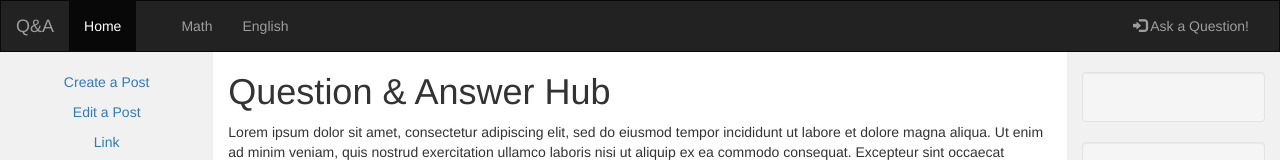
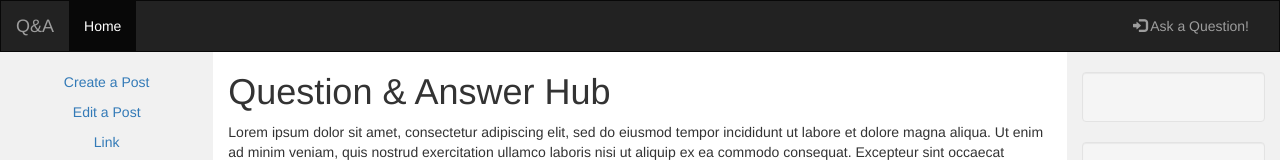
Before and after one commit to SilverBlaze109/ASE220_midterm, a plain HTML site: page index.html in a window 1280 px wide. Shown: the top 160 px of the page. Drawn offline with nearby package versions, Linux system fonts and the light colour scheme; no server answers.

```diff
--- a/index.html
+++ b/index.html
@@ -52,8 +52,6 @@
       <ul class="nav navbar-nav" id="sections">
         <li class="active"><a href="index.html">Home</a></li>
         <li><a href="create.html"></a></li>
-        <li><a href="index.html?section=0">Math</a></li>
-        <li><a href="index.html?section=1">English</a></li>
       </ul>
       <ul class="nav navbar-nav navbar-right">
         <li><a href="create.html"><span class="glyphicon glyphicon-log-in"></span> Ask a Question!</a></li>
```
